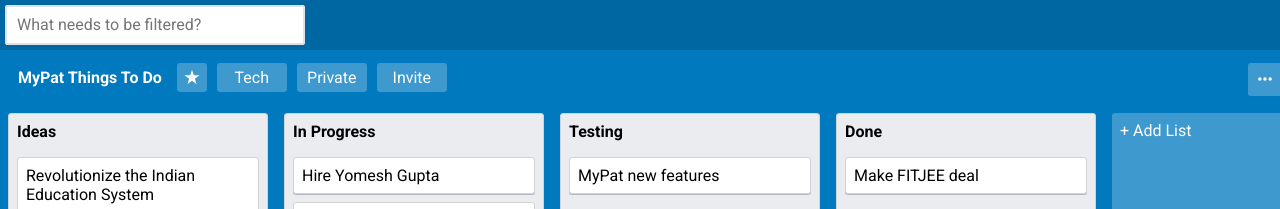
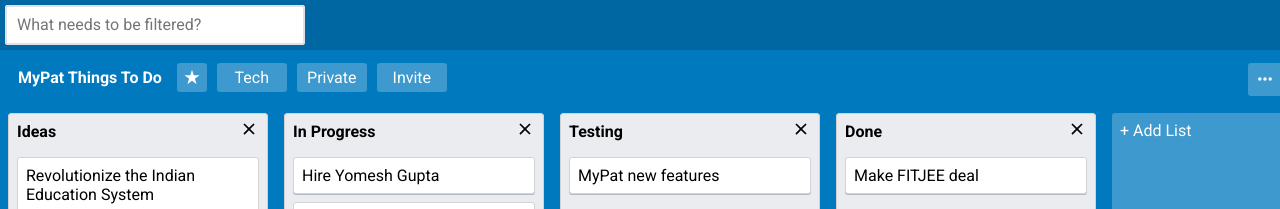
Before and after one commit to yomeshgupta/trello-board, a React app: page / in a window 1280 px wide. Shown: the top 209 px of the page. Built offline with nearby package versions, Linux system fonts and the light colour scheme.

Commit message:
Added list delete functionality

```diff
--- a/src/components/Board/Lists/List.jsx
+++ b/src/components/Board/Lists/List.jsx
@@ -52,7 +52,7 @@
 	};
 
 	render() {
-		const { taskMap, list, index, query, dispatch } = this.props;
+		const { taskMap, list, index, query, dispatch, deleteHandler } = this.props;
 		const { id, title, taskIds } = list;
 		let tasks = taskIds.map(taskId => taskMap[taskId]);
 
@@ -68,6 +68,17 @@
 						<div className="list" {...provided.draggableProps} ref={provided.innerRef} role="list">
 							<h3 className="list-header" {...provided.dragHandleProps}>
 								{title}
+								<svg
+									viewBox="0 0 32 32"
+									className="control-icon icon icon-clear"
+									viewBox="0 0 32 32"
+									aria-hidden="true"
+									title="Delete List"
+									style={{ float: 'right', cursor: 'pointer' }}
+									onClick={() => deleteHandler(id)}
+								>
+									<path d="M7.004 23.087l7.08-7.081-7.07-7.071L8.929 7.02l7.067 7.069L23.084 7l1.912 1.913-7.089 7.093 7.075 7.077-1.912 1.913-7.074-7.073L8.917 25z" />
+								</svg>
 							</h3>
 							<Tasks tasks={tasks} id={id} deleteTask={this.deleteTask} dispatch={dispatch} />
 							<Composer title="Add Card" onSave={this.saveHandler} />
--- a/src/components/Board/Lists/index.jsx
+++ b/src/components/Board/Lists/index.jsx
@@ -26,6 +26,26 @@
 		});
 	};
 
+	deleteHandler = id => {
+		if (window.confirm('Are you sure you want to delete this list?')) {
+			const { listOrder, dispatch } = this.props;
+			const updatedListOrder = [...listOrder].filter(listId => listId !== id);
+
+			dispatch({
+				type: STATE_ACTIONS.UPDATE_LIST_ORDER,
+				data: {
+					toUpdate: updatedListOrder
+				}
+			});
+			dispatch({
+				type: STATE_ACTIONS.DELETE_LIST,
+				data: {
+					id
+				}
+			});
+		}
+	};
+
 	render() {
 		const { tasks, lists, listOrder, query, dispatch } = this.props;
 
@@ -44,6 +64,7 @@
 										index={index}
 										query={query}
 										dispatch={dispatch}
+										deleteHandler={this.deleteHandler}
 									/>
 								);
 							})}
--- a/src/components/Home.jsx
+++ b/src/components/Home.jsx
@@ -86,6 +86,17 @@
 				tasks: clone
 			};
 		}
+		case STATE_ACTIONS.DELETE_LIST: {
+			const { lists } = state;
+			const clone = { ...lists };
+
+			delete clone[action.data.id];
+
+			return {
+				...state,
+				lists: clone
+			};
+		}
 		default:
 			return state;
 	}
--- a/src/constants/index.js
+++ b/src/constants/index.js
@@ -6,7 +6,8 @@
 	UPDATE_LIST_ORDER: 'UPDATE_LIST_ORDER',
 	UPDATE_BOOKMARK: 'UPDATE_BOOKMARK',
 	UPDATE_BACKGROUND: 'UPDATE_BACKGROUND',
-	DELETE_TASK: 'DELETE_TASK'
+	DELETE_TASK: 'DELETE_TASK',
+	DELETE_LIST: 'DELETE_LIST'
 };
 
 const INVITATION_DEFAULT_MESSAGE = "I'm working on this project in Trello and wanted to share it with you!";
```
